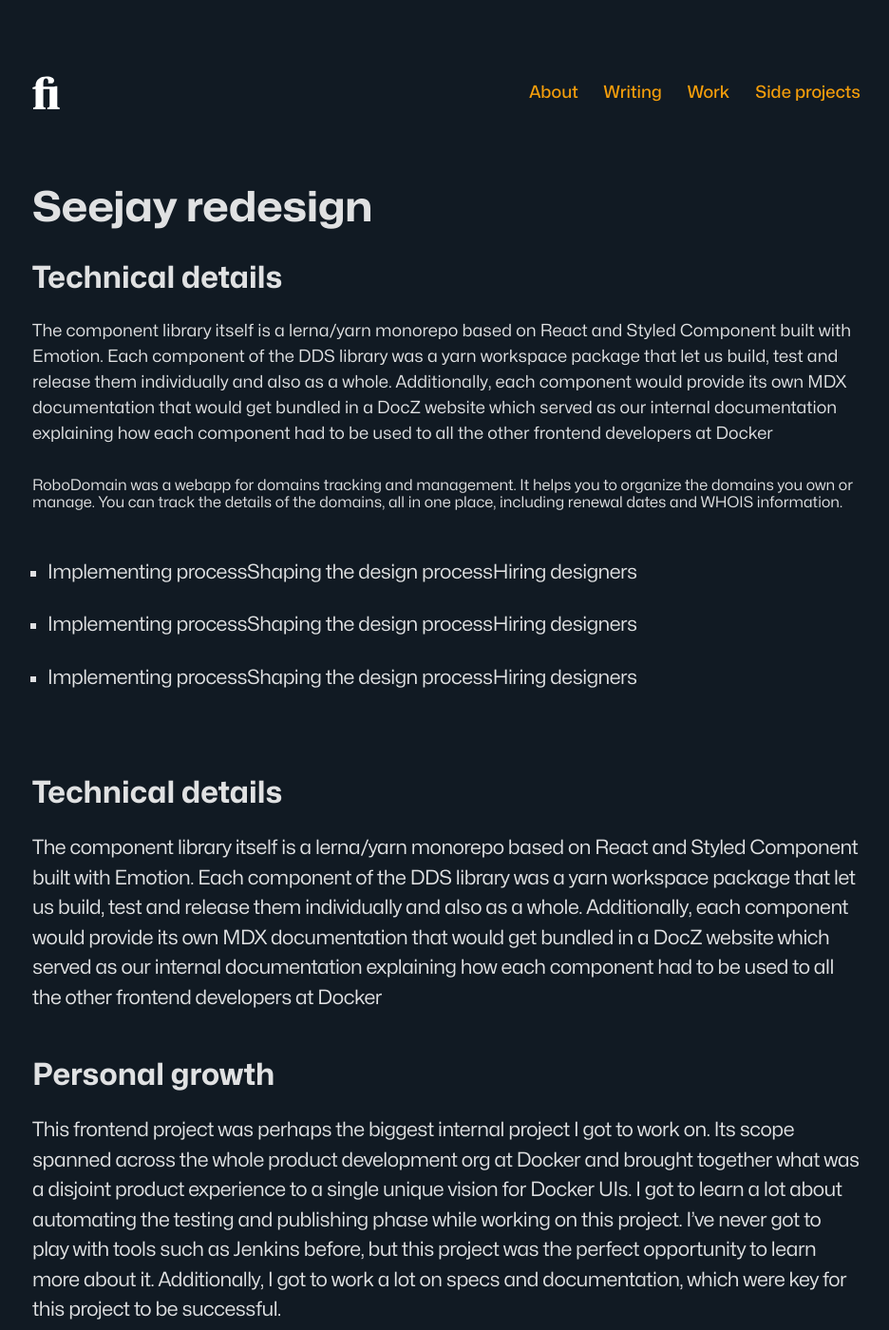
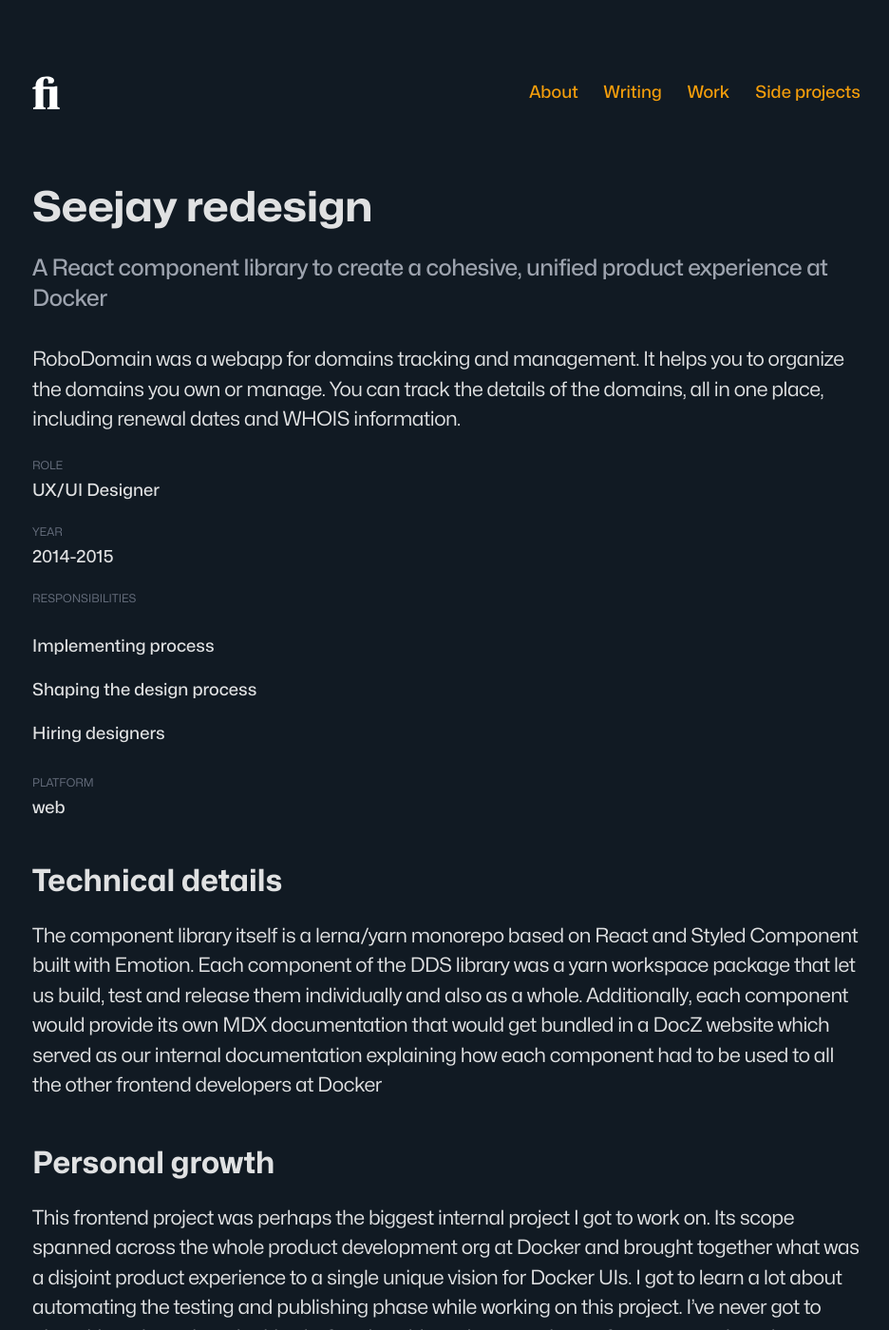
Before and after one commit to zetareticoli/fi, a Jekyll site: the page built from _work/seejay/index.md, in a window 1280 px wide and 1400 px high. Shown: the whole window at 95% size, without its empty margins (170-1106 px from the left). Built offline with Jekyll 4.4.1, drawn with Linux system fonts in a browser that asks for light colours; some web fonts are replaced.

Commit message:
Updated work post template

```diff
--- a/_layouts/work.html
+++ b/_layouts/work.html
@@ -6,8 +6,8 @@
 
   <header class="mb-l">
   	<h1 class="headline-teaser">{{ page.title }}</h1>
-    {% if page.excerpt %}
-    <p class="lead">{{ page.excerpt }}</p>
+    {% if page.lead %}
+    <p class="lead color-text-light">{{ page.lead }}</p>
     {% endif %}
     {% if page.cover-image %}
     <img class="mb-xs" alt="{{ page.cover-alt }}" title="{{ page.cover-title }}" src="{{ site.baseurl }}/img/covers/{{ page.cover-image }}">
@@ -16,19 +16,43 @@
 
   <section class="post__body">
     {% if page.summary %}
-      {{page.summary}}
+    <p class="body-post">{{ page.summary }}</p>
     {% endif %}
-    {% if page.responsibilities %}
-    <ul>
-    {% for i in page.responsibilities %}
-      <li>{{ page.responsibilities }}</li>
-    {% endfor %}
-    </ul>
-    {% endif %}
+    <div class="post__meta">
+      <div>
+        {% if page.role %}
+        <h4 class="caption uppercase mb-xs">Role</h4>
+        <p class="text-emphasis">{{page.role}}</p>
+        {% endif %}
+      </div>
+      <div>
+        {% if page.year %}
+        <h4 class="caption uppercase mb-xs">Year</h4>
+        <p class="text-emphasis">{{page.year}}</p>
+        {% endif %}
+      </div>
+      <div>
+        {% if page.responsibilities %}
+        <h4 class="caption uppercase mb-xs">Responsibilities</h4>
+        <ul class="list-none p-0">
+        {% for item in page.responsibilities %}
+          <li class="text-emphasis">{{ item }}</li>
+        {% endfor %}
+        </ul>
+        {% endif %}
+      </div>
+      <div>
+        {% if page.platform %}
+        <h4 class="caption uppercase mb-xs">Platform</h4>
+        <p class="text-emphasis">{{page.platform}}</p>
+        {% endif %}
+      </div>
+    </div>
+
     {{ content }}
   </section>
 
-  {# {% if site.display-next-prev-post and page.previous.url or site.display-next-prev-post and page.next.url %}
+  {% if site.display-next-prev-post and page.previous.url or site.display-next-prev-post and page.next.url %}
     <div class="pagination">
       <div>
         {% if page.previous.url %}
@@ -41,6 +65,6 @@
         {% endif %}
       </div>
     </div>
-  {% endif %} #}
+  {% endif %}
 
 </article>
--- a/_work/seejay/index.md
+++ b/_work/seejay/index.md
@@ -4,6 +4,8 @@
 lead: A React component library to create a cohesive, unified product experience at Docker
 client: Seejay
 year: 2014-2015
+role: UX/UI Designer
+platform: web
 summary: RoboDomain was a webapp for domains tracking and management. It helps you to organize the domains you own or manage. You can track the details of the domains, all in one place, including renewal dates and WHOIS information.
 responsibilities:
   - Implementing process
```
